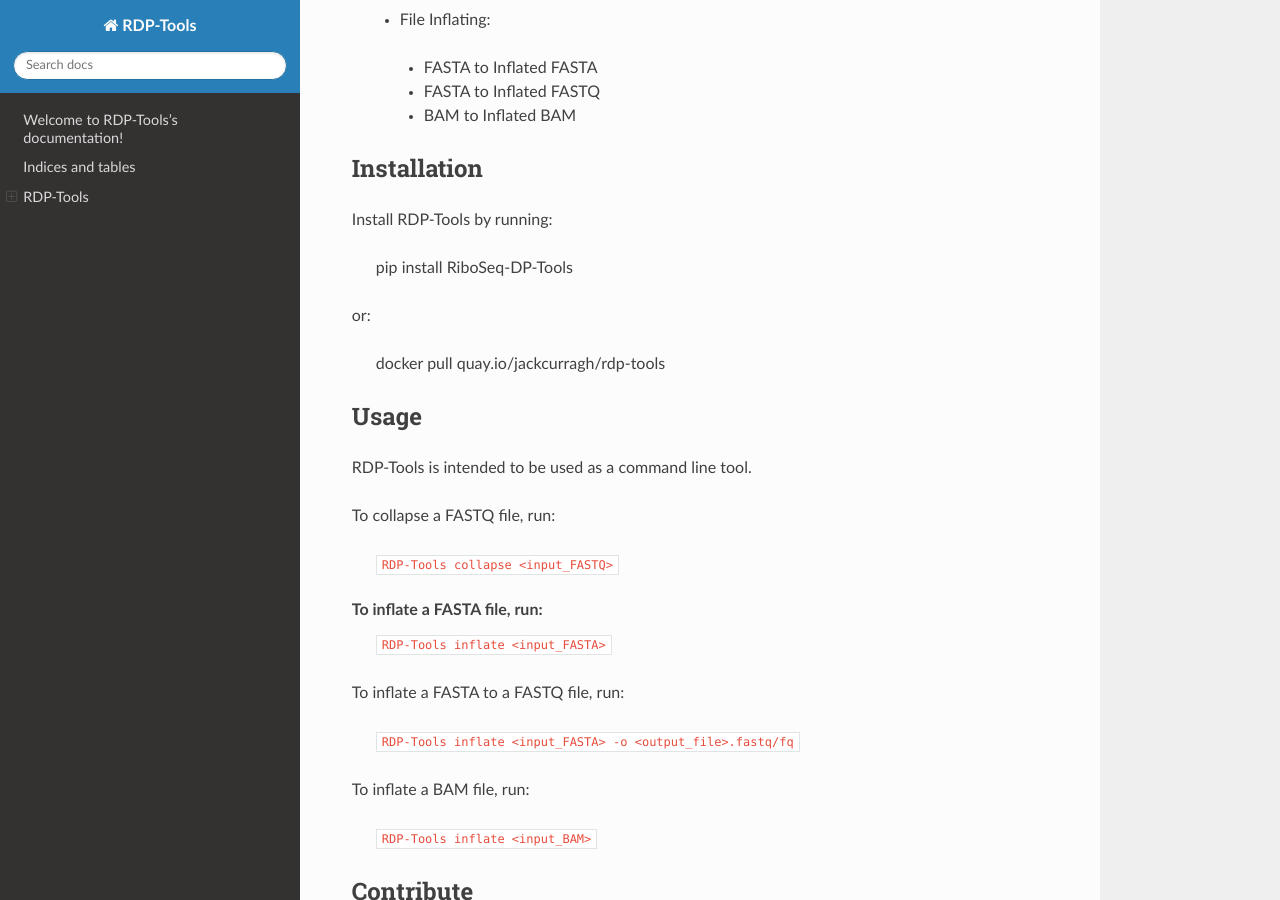
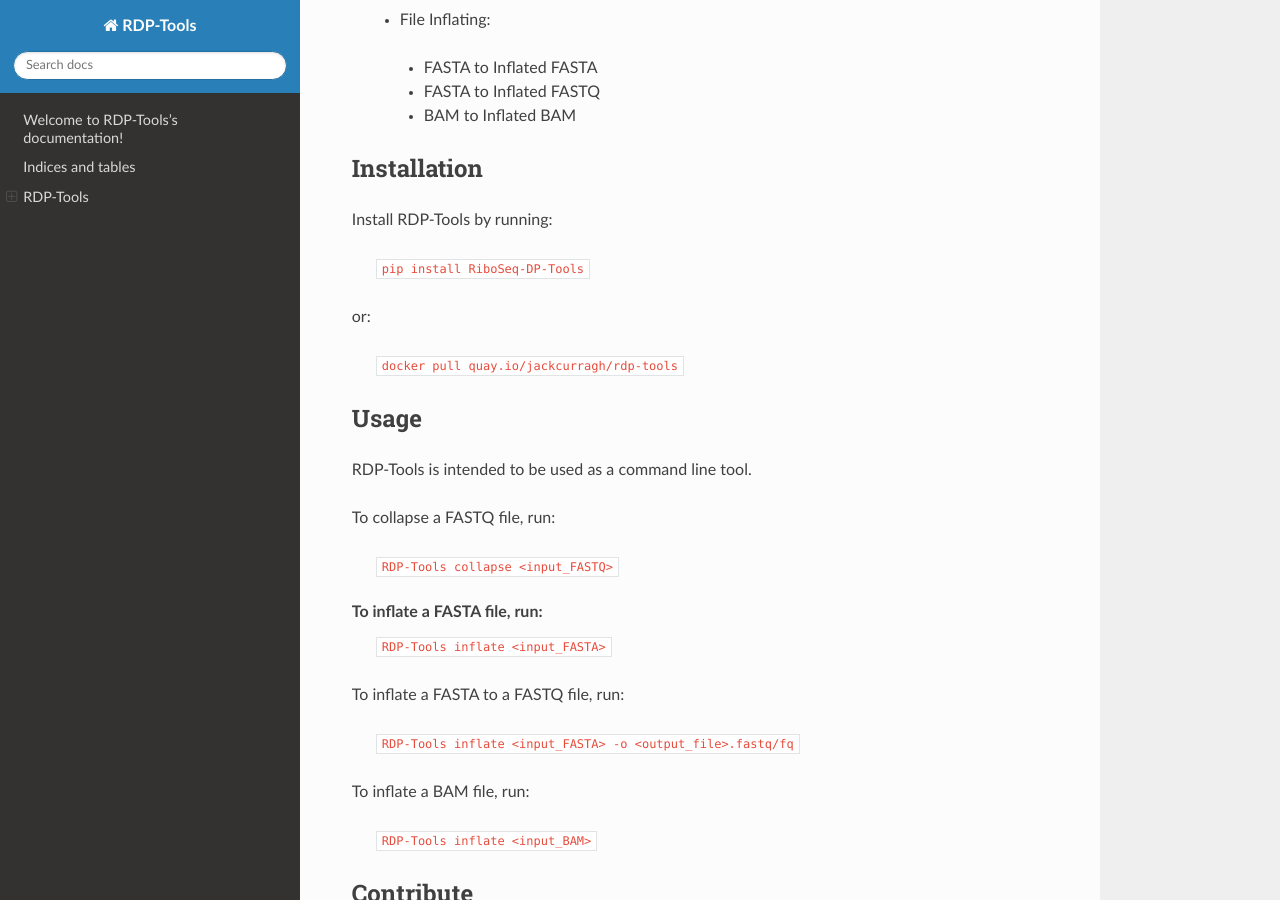
Before and after one commit to riboseqorg/RDP-Tools, a Sphinx documentation site: the page built from docs/index.rst, in a window 1280 px wide and 900 px high, scrolled down 642 px. Built offline with Sphinx 7.4.7 and the Read the Docs theme 2.0.0, drawn with Linux system fonts in a browser that asks for light colours.

Commit message:
updated formatting again

```diff
--- a/docs/index.rst
+++ b/docs/index.rst
@@ -44,11 +44,11 @@
 
 Install RDP-Tools by running:
 
-   pip install RiboSeq-DP-Tools
+   ``pip install RiboSeq-DP-Tools``
 
 or:
 
-   docker pull quay.io/jackcurragh/rdp-tools
+   ``docker pull quay.io/jackcurragh/rdp-tools``
 
 
 Usage
```
